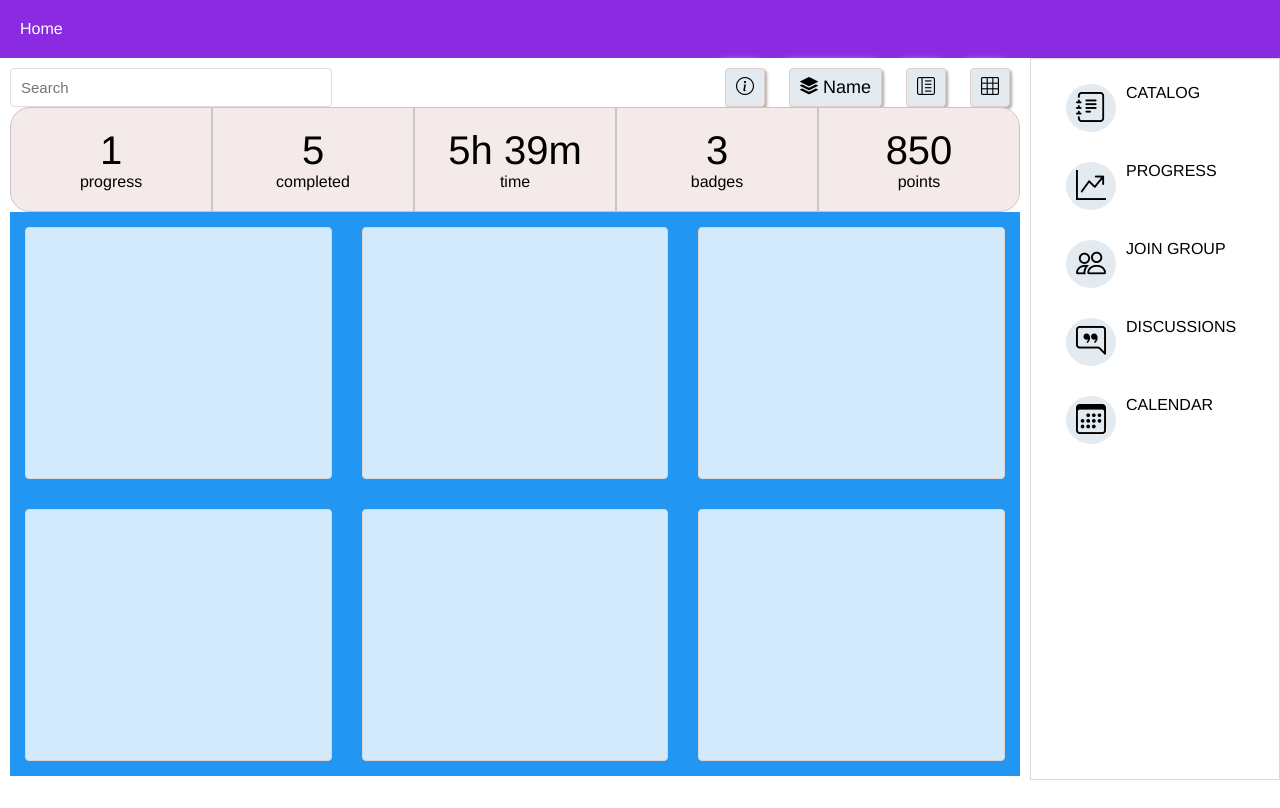
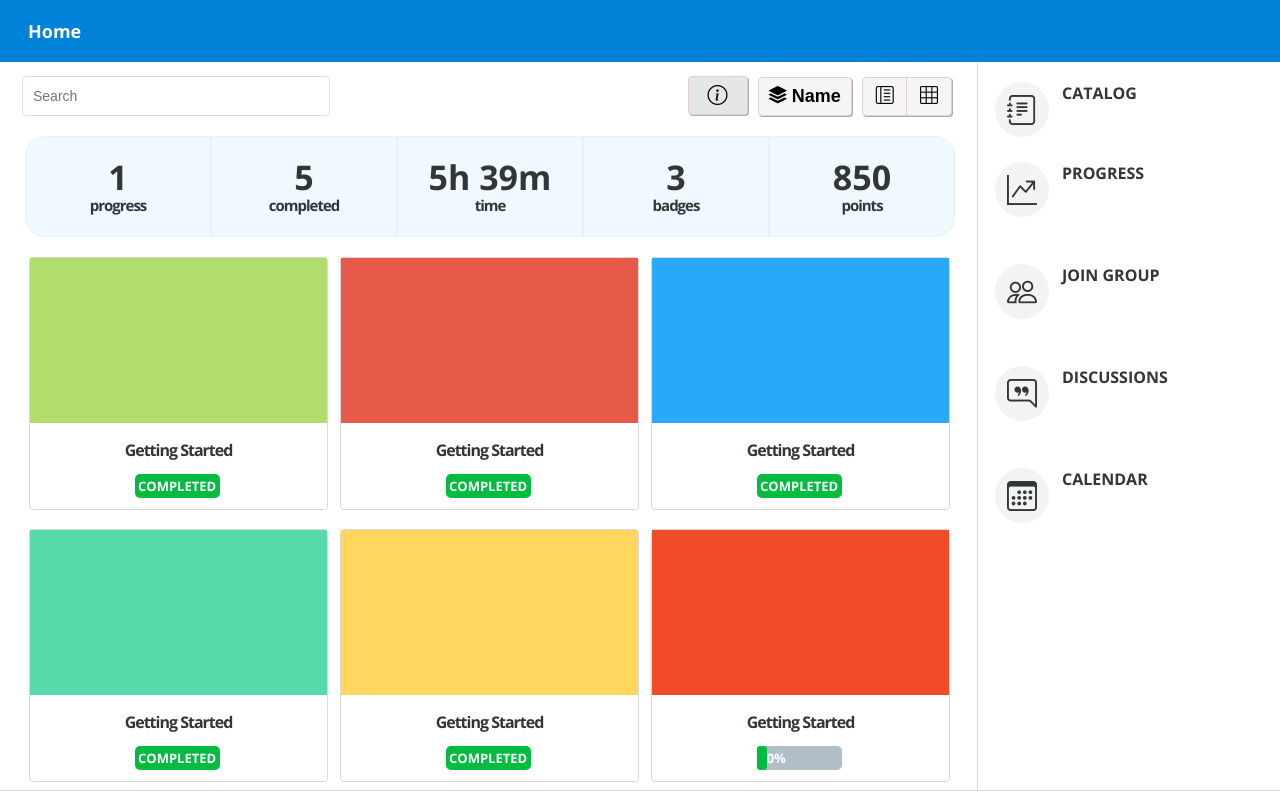
Before and after one commit to muradorucov/taskDin3, a plain HTML site: page index.html in a window 1280 px wide. Drawn offline with nearby package versions, Linux system fonts and the light colour scheme.

Commit message:
html and css structer done

```diff
--- a/css/style.css
+++ b/css/style.css
@@ -1,5 +1,9 @@
+@import url('https://fonts.googleapis.com/css2?family=Open+Sans:ital,wght@0,300;0,400;0,500;0,600;0,700;0,800;1,300;1,400;1,500;1,600;1,700;1,800&display=swap');
 body {
     margin: 0;
+    font-family: Open Sans;
+    color: #323637;
+    font-weight: bold;
 }
 
 p,
@@ -12,45 +16,58 @@ ul {
     list-style-type: none;
 }
 
+.container {
+    border-bottom: 1px solid rgb(221, 216, 216);
+}
+
 .row {
     display: flex;
 }
 
-section,
+section {
+    padding: 14px 22px;
+}
+
 aside {
-    padding: 10px;
+    padding: 20px 18px;
+    padding-left: 7px;
 }
 
 .header {
     width: 100%;
     color: #fff;
-    background-color: blueviolet;
+    background-color: #0082d8;
 }
 
 .header p {
-    padding: 20px 20px;
-    font-family: 'Franklin Gothic Medium', 'Arial Narrow', Arial, sans-serif;
+    padding: 19px 28px;
+    font-weight: bold;
+    font-size: 18px;
 }
 
 .navbar {
-    width: 350px;
-    border: 1px solid rgb(221, 216, 216);
-    height: 700px;
+    width: 380px;
+    border-left: 1px solid rgb(221, 216, 216);
 }
 
 .navbar li {
-    padding: 15px;
+    padding-bottom: 47px;
     display: flex;
     align-items: flex-start;
-    font-family: 'Franklin Gothic Medium', 'Arial Narrow', Arial, sans-serif;
+    font-weight: bold;
+}
+
+.navbar li:first-child {
+    padding-bottom: 25px;
 }
 
 .navbar li i {
     font-size: 30px;
     border-radius: 50%;
-    background-color: #e3eaf0;
-    padding: 7px 10px;
-    margin: 0 10px;
+    background-color: #f3f3f3;
+    padding: 7px 12px;
+    margin-left: 10px;
+    margin-right: 13px;
 }
 
 section {
@@ -64,44 +81,138 @@ section {
 }
 
 .tools input {
-    font-size: 15px;
+    font-size: 14px;
     padding: 10px;
     border: 1px solid rgb(231, 219, 219);
     border-radius: 4px;
-    width: 300px;
+    width: 286px;
     outline: none;
 }
 
 .tool button {
     padding: 8px 10px;
-    margin: 0 10px;
-    font-family: 'Franklin Gothic Medium', 'Arial Narrow', Arial, sans-serif;
+    margin: 0 3px;
     font-size: 18px;
-    background-color: #e3eaf0;
-    box-shadow: 2px 2px 3px #b6a9a9, -5px -5px 10px #fff;
+    font-weight: bold;
+    background-color: #f5f5f5;
+    box-shadow: 1px 1px 0px 0px #b6a9a9, 15px 6px 20px #fff;
     border-radius: 4px;
     outline: none;
     border: 1px solid rgb(224, 208, 208);
 }
 
+.tool .info {
+    background-color: #e6e6e6;
+    padding: 7px 19px;
+    font-size: 20px;
+}
+
+.tool .btn-margin-right {
+    padding: 8px 13px;
+    margin-right: -3px;
+    border-top-right-radius: 0px;
+    border-bottom-right-radius: 0;
+}
+
+.tool .btn-margin-left {
+    padding: 8px 13px;
+    margin-left: -3px;
+    border-top-left-radius: 0px;
+    border-bottom-left-radius: 0;
+    box-shadow: 1px 1px 0px 0px #b6a9a9, 15px 6px 20px #fff;
+}
+
 .content {
     display: grid;
     grid-template-columns: auto auto auto;
-    background-color: #2196F3;
 }
 
 .content-item {
-    height: 250px;
     background-color: rgba(255, 255, 255, 0.8);
     border: 1px solid rgb(221, 215, 215);
     border-radius: 4px;
-    font-size: 30px;
-    margin: 15px;
+    margin-top: 8px;
+    margin-left: 7px;
+    margin-right: 5px;
+    margin-bottom: 11px;
     text-align: center;
+}
+
+.color {
+    height: 165px;
+}
+
+.yellow {
+    background-color: rgb(177 221 108);
+}
+
+.red {
+    background-color: rgb(231 90 73);
+}
+
+.blue {
+    background-color: rgb(42 169 250);
+}
+
+.green {
+    background-color: rgb(86 218 169);
+}
+
+.yellow-white {
+    background-color: rgb(255 215 94);
+}
+
+.red-white {
+    background-color: rgb(240 76 39);
+}
+
+.desc {
+    padding: 11px 0;
+    display: inline-block;
+    justify-content: center;
+}
+
+.desc p {
+    padding: 5px 0;
+}
+
+.desc p {
+    font-size: 16px;
+    letter-spacing: -1px;
+}
+
+.btn {
+    height: 24px;
+    width: 85px;
+    margin-left: 10px;
+    margin-top: 8px;
+    background-color: #00bc40;
+    border-radius: 5px;
+    font-size: 13px;
+    align-items: center;
+    display: flex;
+    justify-content: center;
+}
+
+.btn span {
+    color: #fff;
+}
+
+.in-progres {
+    background-color: #b1bec6;
+    justify-content: start;
+}
+
+.progress {
+    width: 10px;
+    height: 100%;
+    border-radius: 3px;
+    background-color: #00bc40;
 }
 
 .content-info ul {
     display: flex;
+    margin-left: 3px;
 }
 
 .content-info ul li:first-child {
@@ -115,14 +226,30 @@ section {
 }
 
 .content-info ul li {
-    width: 200px;
+    width: 100%;
     text-align: center;
-    padding: 20px 0;
-    font-family: 'Franklin Gothic Medium', 'Arial Narrow', Arial, sans-serif;
-    border: 1px solid rgb(204, 197, 197);
-    background-color: #f5eaea;
+    font-weight: bold;
+    padding-top: 17px;
+    padding-bottom: 25px;
+    border: 1px solid #e5f2fa;
+    background-color: #f0f9ff;
 }
 
 .content-info ul li span {
-    font-size: 40px;
+    font-size: 34px;
 }
+
+.content-info ul li p {
+    font-size: 15px;
+    letter-spacing: -1px;
+    line-height: 11px;
+}
+
+.contents {
+    padding: 15px 0;
+}
+
+.content-info {
+    padding-top: 5px;
+    padding-bottom: 12px;
+}
--- a/index.html
+++ b/index.html
@@ -23,10 +23,10 @@
                 <div class="tools">
                     <input type="text" name="" id="" placeholder="Search">
                     <div class="tool">
-                        <button><i class="bi bi-info-circle"></i></button>
+                        <button class="info"><i class="bi bi-info-circle"></i></button>
                         <button><i class="bi bi-stack"></i> Name</button>
-                        <button><i class="bi bi-layout-text-sidebar-reverse"></i></button>
-                        <button><i class="bi bi-grid-3x3"></i></button>
+                        <button class="btn-margin-right"><i class="bi bi-layout-text-sidebar-reverse"></i></button>
+                        <button class="btn-margin-left"><i class="bi bi-grid-3x3"></i></button>
                     </div>
                 </div>
                 <div class="contents">
@@ -55,12 +55,61 @@
                         </ul>
                     </div>
                     <div class="content">
-                        <div class="content-item"></div>
-                        <div class="content-item"></div>
-                        <div class="content-item"></div>
-                        <div class="content-item"></div>
-                        <div class="content-item"></div>
-                        <div class="content-item"></div>
+                        <div class="content-item">
+                            <div class="color yellow"></div>
+                            <div class="desc">
+                                <p>Getting Started</p>
+                                <div class="btn">
+                                    <span>COMPLETED</span>
+                                </div>
+                            </div>
+                        </div>
+                        <div class="content-item">
+                            <div class="color red"></div>
+                            <div class="desc">
+                                <p>Getting Started</p>
+                                <div class="btn">
+                                    <span>COMPLETED</span>
+                                </div>
+                            </div>
+                        </div>
+                        <div class="content-item">
+                            <div class="color blue"></div>
+                            <div class="desc">
+                                <p>Getting Started</p>
+                                <div class="btn">
+                                    <span>COMPLETED</span>
+                                </div>
+                            </div>
+                        </div>
+                        <div class="content-item">
+                            <div class="color green"></div>
+                            <div class="desc">
+                                <p>Getting Started</p>
+                                <div class="btn">
+                                    <span>COMPLETED</span>
+                                </div>
+                            </div>
+                        </div>
+                        <div class="content-item">
+                            <div class="color yellow-white"></div>
+                            <div class="desc">
+                                <p>Getting Started</p>
+                                <div class="btn">
+                                    <span>COMPLETED</span>
+                                </div>
+                            </div>
+                        </div>
+                        <div class="content-item ">
+                            <div class="color red-white"></div>
+                            <div class="desc">
+                                <p>Getting Started</p>
+                                <div class="btn in-progres">
+                                    <div class="progress"></div>
+                                    <span>0%</span>
+                                </div>
+                            </div>
+                        </div>
                     </div>
                 </div>
             </section>
@@ -75,7 +124,7 @@
             </aside>
         </div>
     </div>
-
+    <!-- <img src="./test/image.png" alt="" srcset=""> -->
 
     <script src="./js/main.js"></script>
 </body>
```
